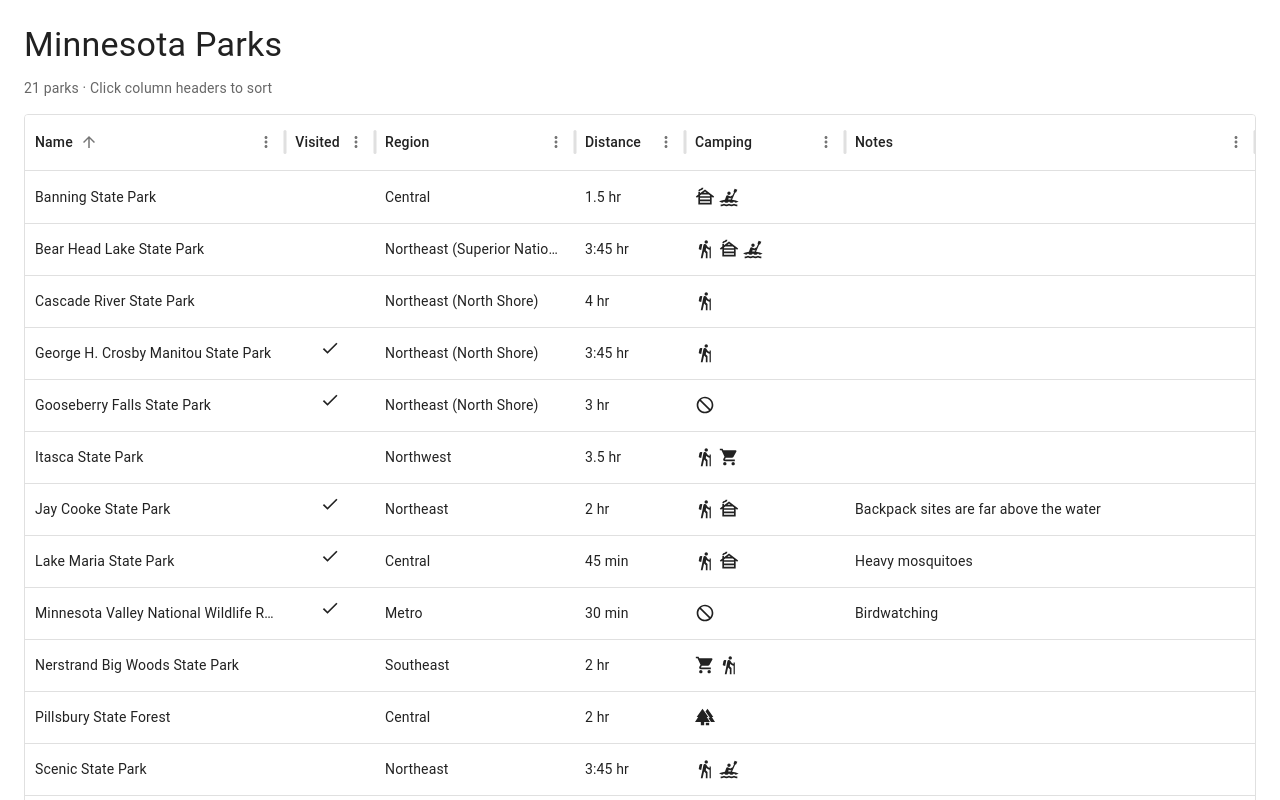
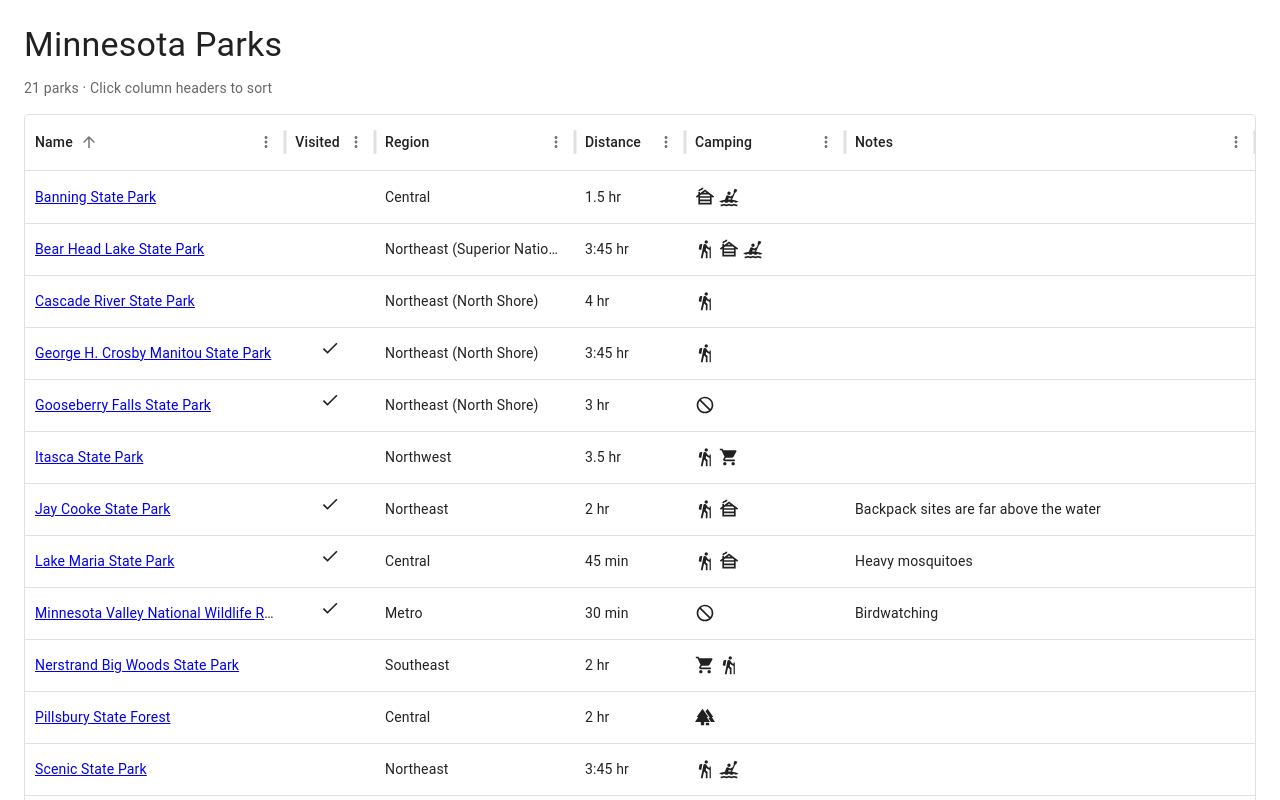
Before and after one commit to spasarok/parks, a React (Vite) app in the folder app/: page / in a window 1280 px wide. Shown: the top 800 px of the page. Built offline with nearby package versions, Linux system fonts and the light colour scheme.

Commit message:
Test GitHub Pages build

```diff
--- a/app/data/parks.yaml
+++ b/app/data/parks.yaml
@@ -33,7 +33,6 @@
     - name: none
       type: DoNotDisturb
       alt: None
-
 data:
   - name: Banning State Park
     camping:
--- a/app/src/App.jsx
+++ b/app/src/App.jsx
@@ -62,6 +62,7 @@
   sortable: col.type !== 'array' && col.name !== 'notes',
   ...(col.type === 'boolean' ? { width: 90, align: 'center', headerAlign: 'center', renderCell: ({ value }) => value ? <CheckIcon fontSize="small" /> : '' } : {}),
   ...(col.type === 'array' ? { renderCell: ({ value }) => <CampingIcons value={value} /> } : {}),
+  ...(col.name === 'name' ? { renderCell: ({ value, row }) => row.link ? <a href={row.link} target="_blank" rel="noreferrer">{value}</a> : value } : {}),
   ...(col.name in columnWidths ? { width: columnWidths[col.name] } : {}),
   ...(col.name === 'notes' ? { flex: 1, minWidth: 200 } : {}),
 }))
@@ -71,6 +72,7 @@
     () =>
       rawData.data.map((park, i) => ({
         id: i,
+        link: park.link ?? '',
         ...Object.fromEntries(
           rawData.columns.map(col => [
             col.name,
```
Also changed, not shown: 1 other file (tests, documents, lock files or other folders).
